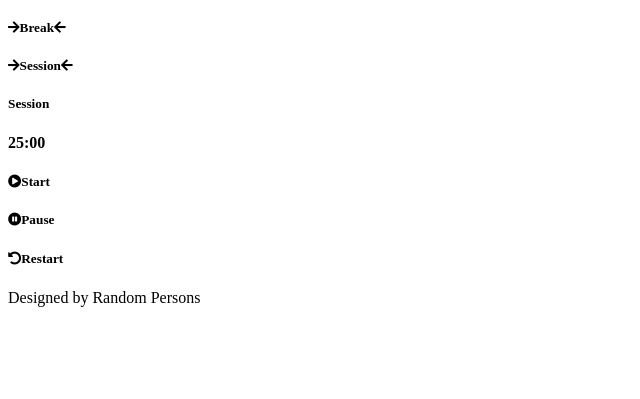
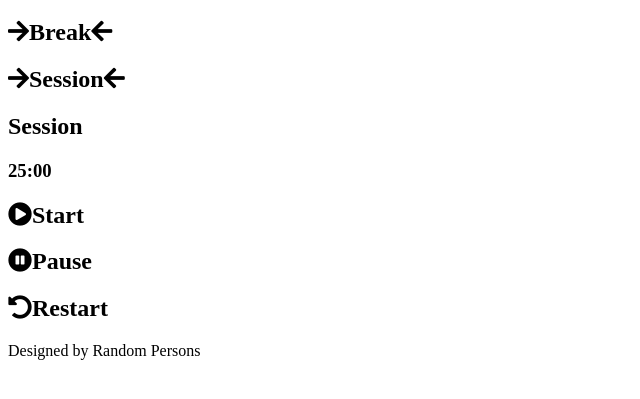
Before and after one commit to Sophi-E/pomodoro-clock, a plain HTML site: page index.html in a window 1280 px wide. Shown: the part 61-460 px from the top of the page, without its empty margins (0-640 px from the left). Drawn offline with Linux system fonts and the light colour scheme.

Commit message:
changed headings

```diff
--- a/index.html
+++ b/index.html
@@ -10,17 +10,17 @@
     <main>
       <h1>Pomodoro Clock</h1>
       <div class="titles">
-        <h5><i class="fas fa-arrow-right"></i>Break<i class="fas fa-arrow-left"></i></h5>
-        <h5><i class="fas fa-arrow-right"></i>Session<i class="fas fa-arrow-left"></i></h5>
+        <h2><i class="fas fa-arrow-right"></i>Break<i class="fas fa-arrow-left"></i></h2>
+        <h2><i class="fas fa-arrow-right"></i>Session<i class="fas fa-arrow-left"></i></h2>
       </div>
       <div class="session-block">
-        <h5>Session</h5>
-        <h4>25:00</h4>
+        <h2>Session</h2>
+        <h3>25:00</h3>
       </div>
       <div class="controls">
-        <h5><i class="fas fa-play-circle"></i>Start</h5>
-        <h5><i class="fas fa-pause-circle">Pause</i></h5>
-        <h5><i class="fas fa-undo-alt">Restart</i></h5>
+        <h2><i class="fas fa-play-circle"></i>Start</h2>
+        <h2><i class="fas fa-pause-circle">Pause</i></h2>
+        <h2><i class="fas fa-undo-alt">Restart</i></h2>
       </div>
     </main>
     <footer>
```
